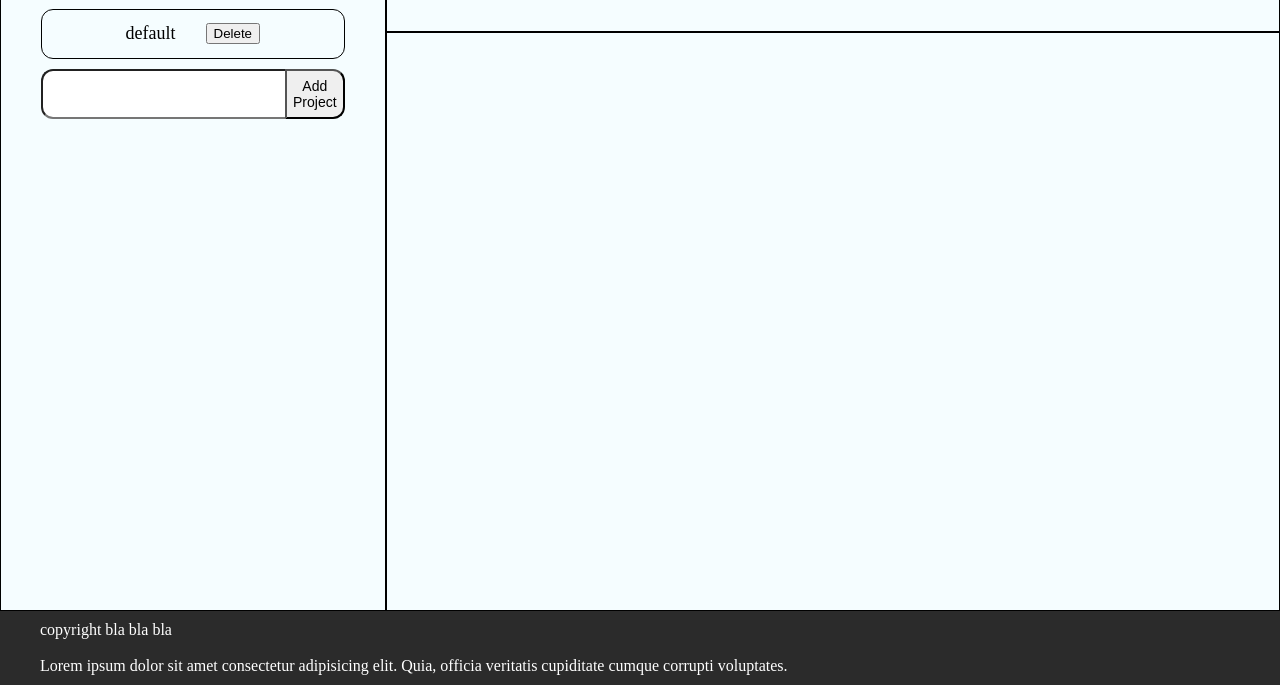
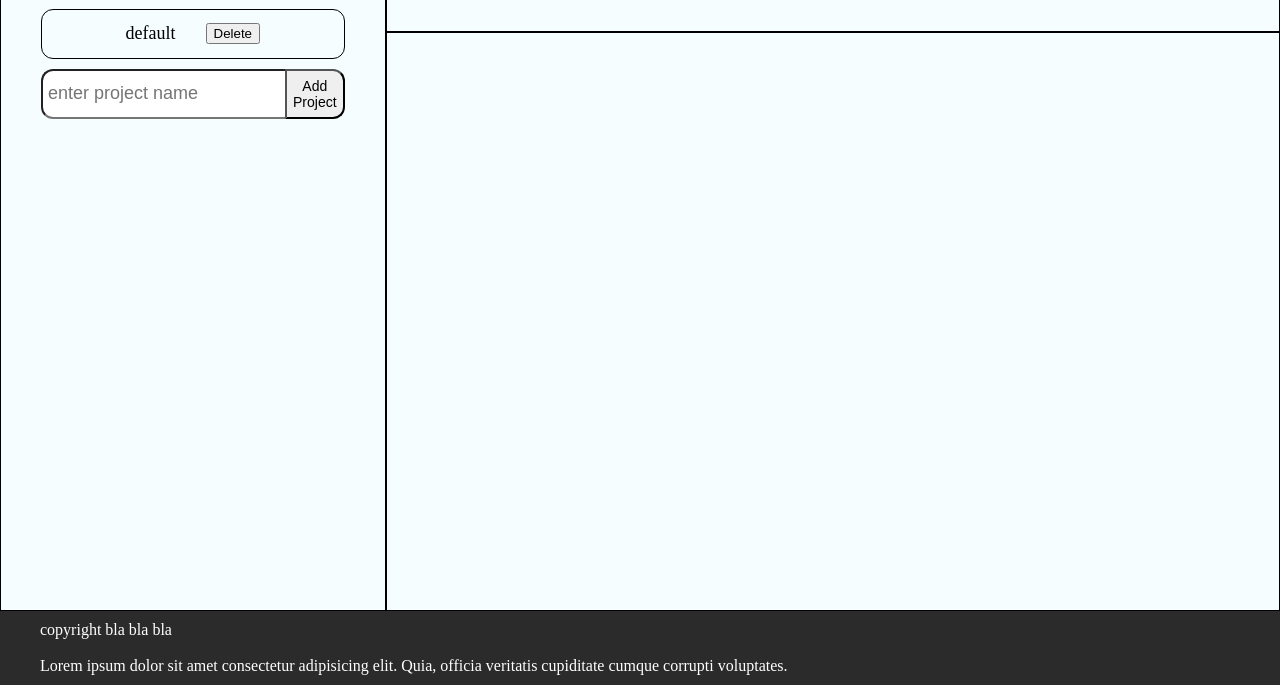
Before and after one commit to snebo/todo, a website built with webpack: page src/assets/template.html in a window 1280 px wide. Shown: the part 115-800 px from the top of the page. Built offline with nearby package versions, Linux system fonts and the light colour scheme.

Commit message:
add placeholder

```diff
--- a/src/assets/template.html
+++ b/src/assets/template.html
@@ -22,7 +22,7 @@
         <h2 style="font-size: 36px; font-weight: 900">My Collection</h2>
         <div class="projectList"></div>
         <div class="create-project">
-          <input type="text" id="projectName" />
+          <input type="text" id="projectName" placeholder="enter project name" />
           <button id="addProject">Add Project</button>
         </div>
       </div>
```
